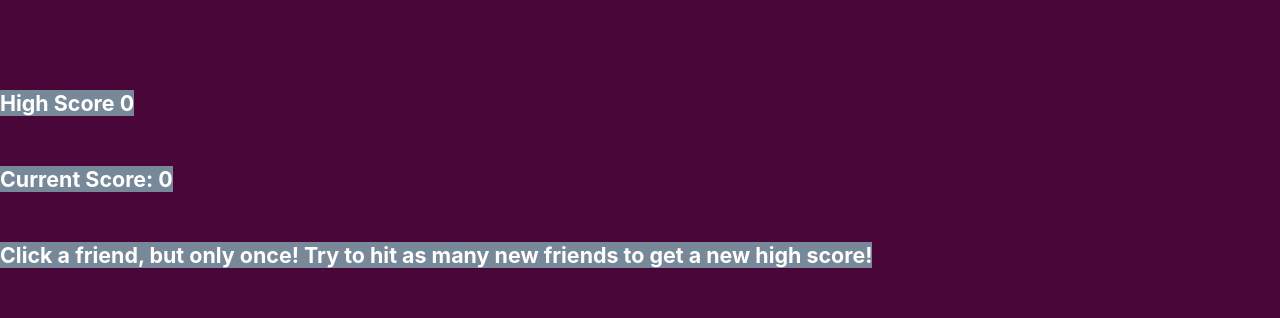
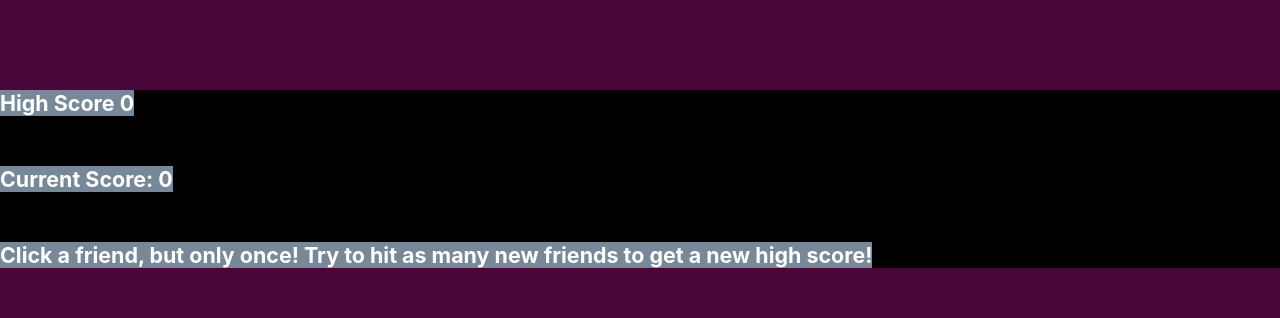
Before and after one commit to squalolee/click-game, a React (Create React App) app: page / in a window 1280 px wide. Shown: the top 318 px of the page. Built offline with nearby package versions, Linux system fonts and the light colour scheme.

Commit message:
More css in style.css for app.js

```diff
--- a/src/style.css
+++ b/src/style.css
@@ -1,3 +1,8 @@
 body {
     background-color: #490638;
 }
+header {
+    background-color: black;
+    color: white;
+    font-size: 30px;
+}
```
